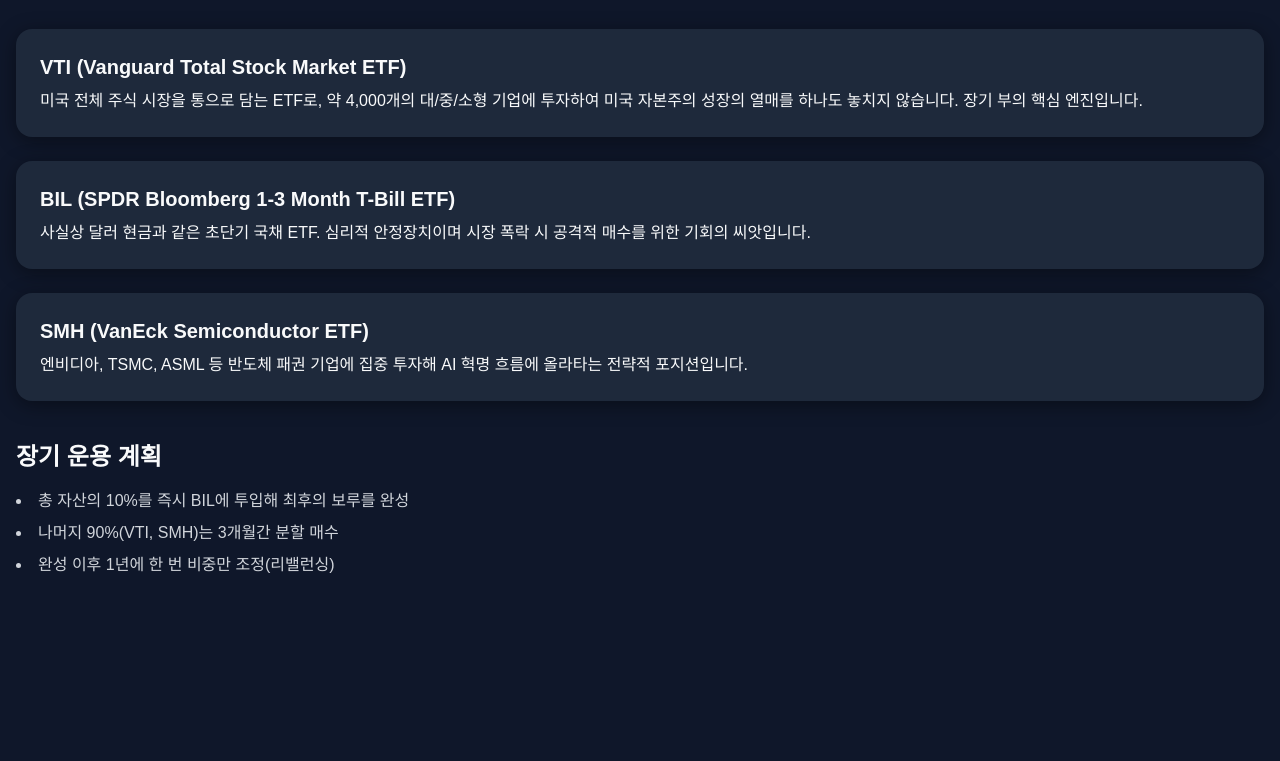
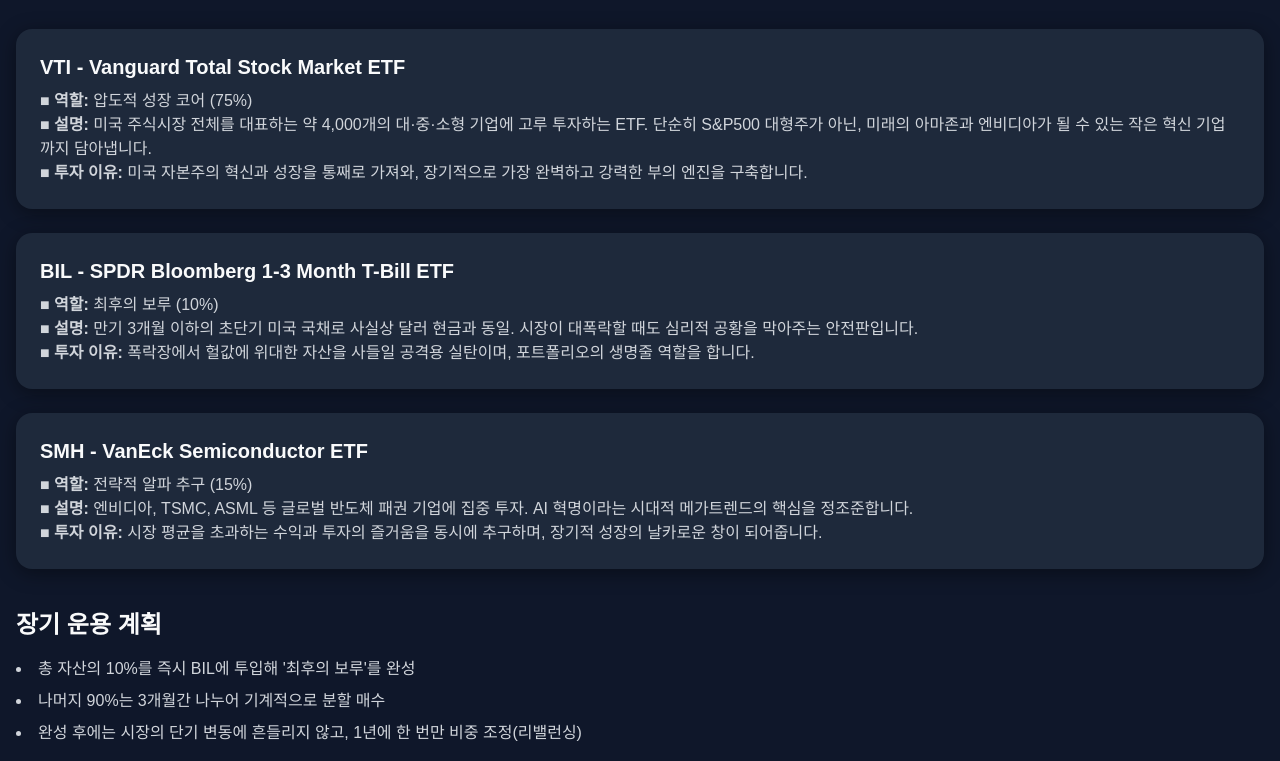
Before and after one commit to thiscold829/portfolio, a plain HTML site: page index.html in a window 1280 px wide. Shown: the part 781-1542 px from the top of the page. Before the commit the page ends 1374 px from the top, so only its background shows below. Drawn offline with nearby package versions, Linux system fonts and the light colour scheme.

Commit message:
Update index.html

```diff
--- a/index.html
+++ b/index.html
@@ -1,3 +1,4 @@
+
 <!DOCTYPE html>
 <html lang="ko">
 <head>
@@ -63,25 +64,31 @@
 
   <section class="space-y-6">
     <div class="card">
-      <h3 class="text-xl font-semibold mb-2">VTI (Vanguard Total Stock Market ETF)</h3>
-      <p>미국 전체 주식 시장을 통으로 담는 ETF로, 약 4,000개의 대/중/소형 기업에 투자하여 미국 자본주의 성장의 열매를 하나도 놓치지 않습니다. 장기 부의 핵심 엔진입니다.</p>
+      <h3 class="text-xl font-semibold mb-2">VTI - Vanguard Total Stock Market ETF</h3>
+      <p class="text-gray-300">■ <strong>역할:</strong> 압도적 성장 코어 (75%)<br>
+      ■ <strong>설명:</strong> 미국 주식시장 전체를 대표하는 약 4,000개의 대·중·소형 기업에 고루 투자하는 ETF. 단순히 S&P500 대형주가 아닌, 미래의 아마존과 엔비디아가 될 수 있는 작은 혁신 기업까지 담아냅니다.<br>
+      ■ <strong>투자 이유:</strong> 미국 자본주의 혁신과 성장을 통째로 가져와, 장기적으로 가장 완벽하고 강력한 부의 엔진을 구축합니다.</p>
     </div>
     <div class="card">
-      <h3 class="text-xl font-semibold mb-2">BIL (SPDR Bloomberg 1-3 Month T-Bill ETF)</h3>
-      <p>사실상 달러 현금과 같은 초단기 국채 ETF. 심리적 안정장치이며 시장 폭락 시 공격적 매수를 위한 기회의 씨앗입니다.</p>
+      <h3 class="text-xl font-semibold mb-2">BIL - SPDR Bloomberg 1-3 Month T-Bill ETF</h3>
+      <p class="text-gray-300">■ <strong>역할:</strong> 최후의 보루 (10%)<br>
+      ■ <strong>설명:</strong> 만기 3개월 이하의 초단기 미국 국채로 사실상 달러 현금과 동일. 시장이 대폭락할 때도 심리적 공황을 막아주는 안전판입니다.<br>
+      ■ <strong>투자 이유:</strong> 폭락장에서 헐값에 위대한 자산을 사들일 공격용 실탄이며, 포트폴리오의 생명줄 역할을 합니다.</p>
     </div>
     <div class="card">
-      <h3 class="text-xl font-semibold mb-2">SMH (VanEck Semiconductor ETF)</h3>
-      <p>엔비디아, TSMC, ASML 등 반도체 패권 기업에 집중 투자해 AI 혁명 흐름에 올라타는 전략적 포지션입니다.</p>
+      <h3 class="text-xl font-semibold mb-2">SMH - VanEck Semiconductor ETF</h3>
+      <p class="text-gray-300">■ <strong>역할:</strong> 전략적 알파 추구 (15%)<br>
+      ■ <strong>설명:</strong> 엔비디아, TSMC, ASML 등 글로벌 반도체 패권 기업에 집중 투자. AI 혁명이라는 시대적 메가트렌드의 핵심을 정조준합니다.<br>
+      ■ <strong>투자 이유:</strong> 시장 평균을 초과하는 수익과 투자의 즐거움을 동시에 추구하며, 장기적 성장의 날카로운 창이 되어줍니다.</p>
     </div>
   </section>
 
   <section class="mt-10">
     <h2 class="text-2xl font-semibold mb-4">장기 운용 계획</h2>
     <ul class="list-disc list-inside space-y-2 text-gray-300">
-      <li>총 자산의 10%를 즉시 BIL에 투입해 최후의 보루를 완성</li>
-      <li>나머지 90%(VTI, SMH)는 3개월간 분할 매수</li>
-      <li>완성 이후 1년에 한 번 비중만 조정(리밸런싱)</li>
+      <li>총 자산의 10%를 즉시 BIL에 투입해 '최후의 보루'를 완성</li>
+      <li>나머지 90%는 3개월간 나누어 기계적으로 분할 매수</li>
+      <li>완성 후에는 시장의 단기 변동에 흔들리지 않고, 1년에 한 번만 비중 조정(리밸런싱)</li>
     </ul>
   </section>
 
```
